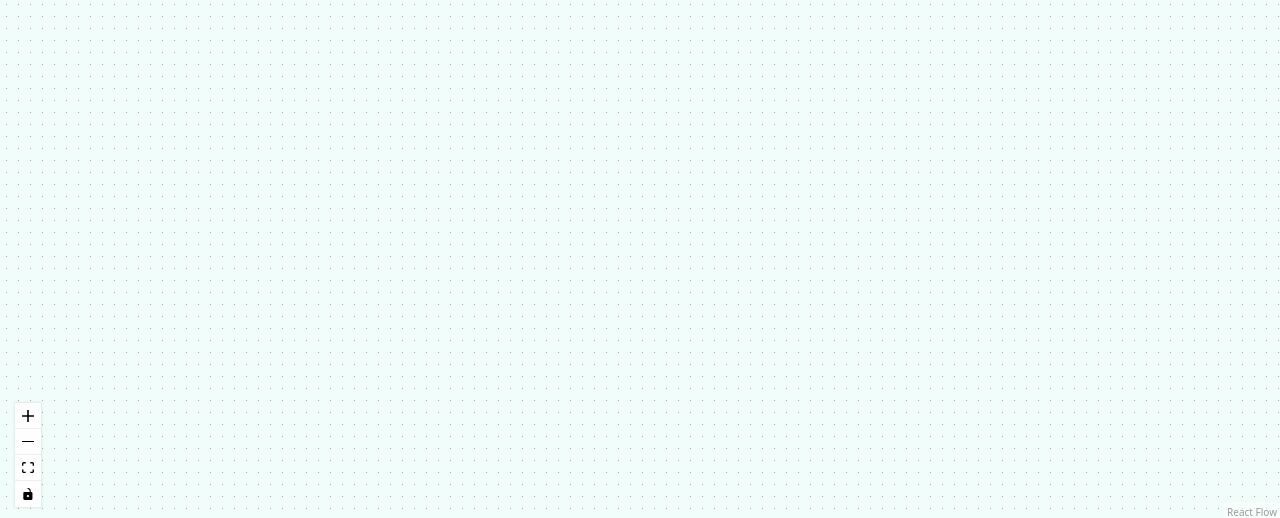
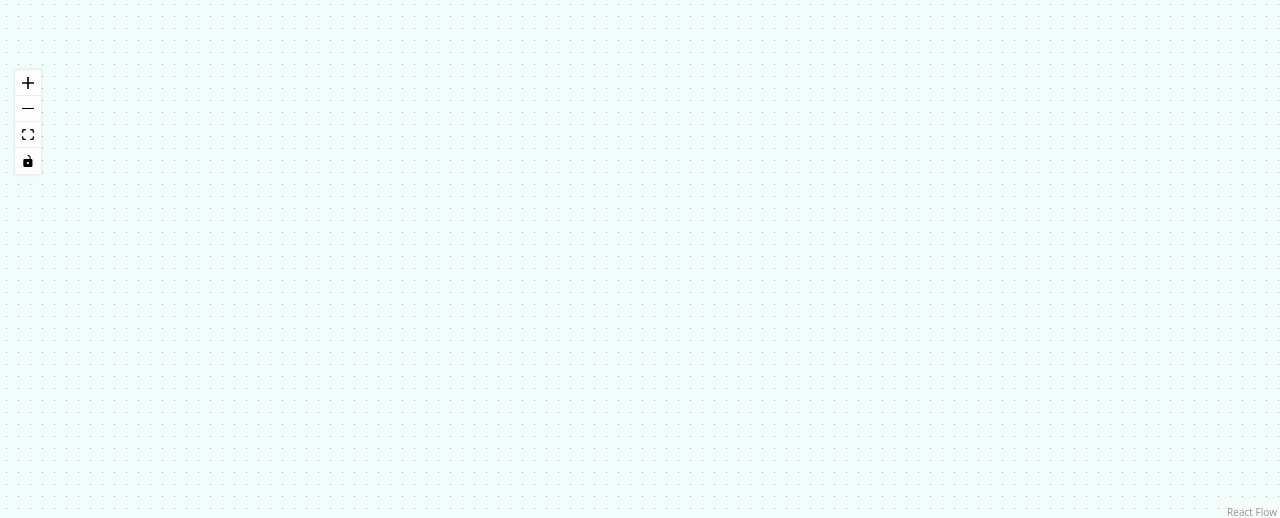
Before and after one commit to Andrey9019/task-flow-builder, a React (Vite) app: page / in a window 1280 px wide. Shown: the part 278-796 px from the top of the page. Built offline with nearby package versions, Linux system fonts and the light colour scheme.

Commit message:
finish style

```diff
--- a/src/components/FlowCanvas.tsx
+++ b/src/components/FlowCanvas.tsx
@@ -46,7 +46,7 @@ export default function FlowCanvas() {
         nodeTypes={nodeTypes}
         onNodeClick={onNodeClick}
       >
-        <Controls />
+        <Controls position="center-left" />
         <Background gap={12} size={1} />
         <Panel position="top-left">
           <button
```
